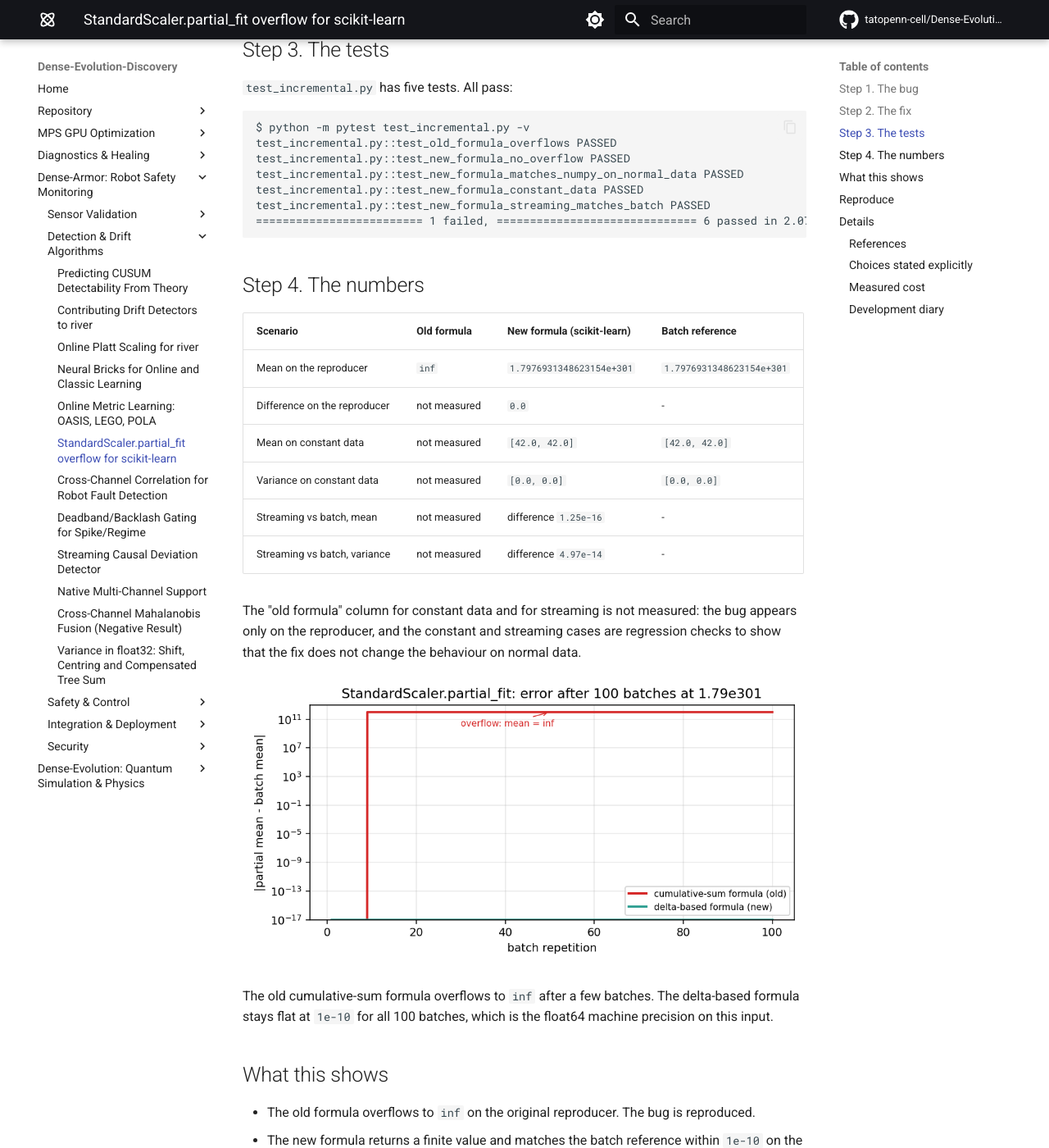
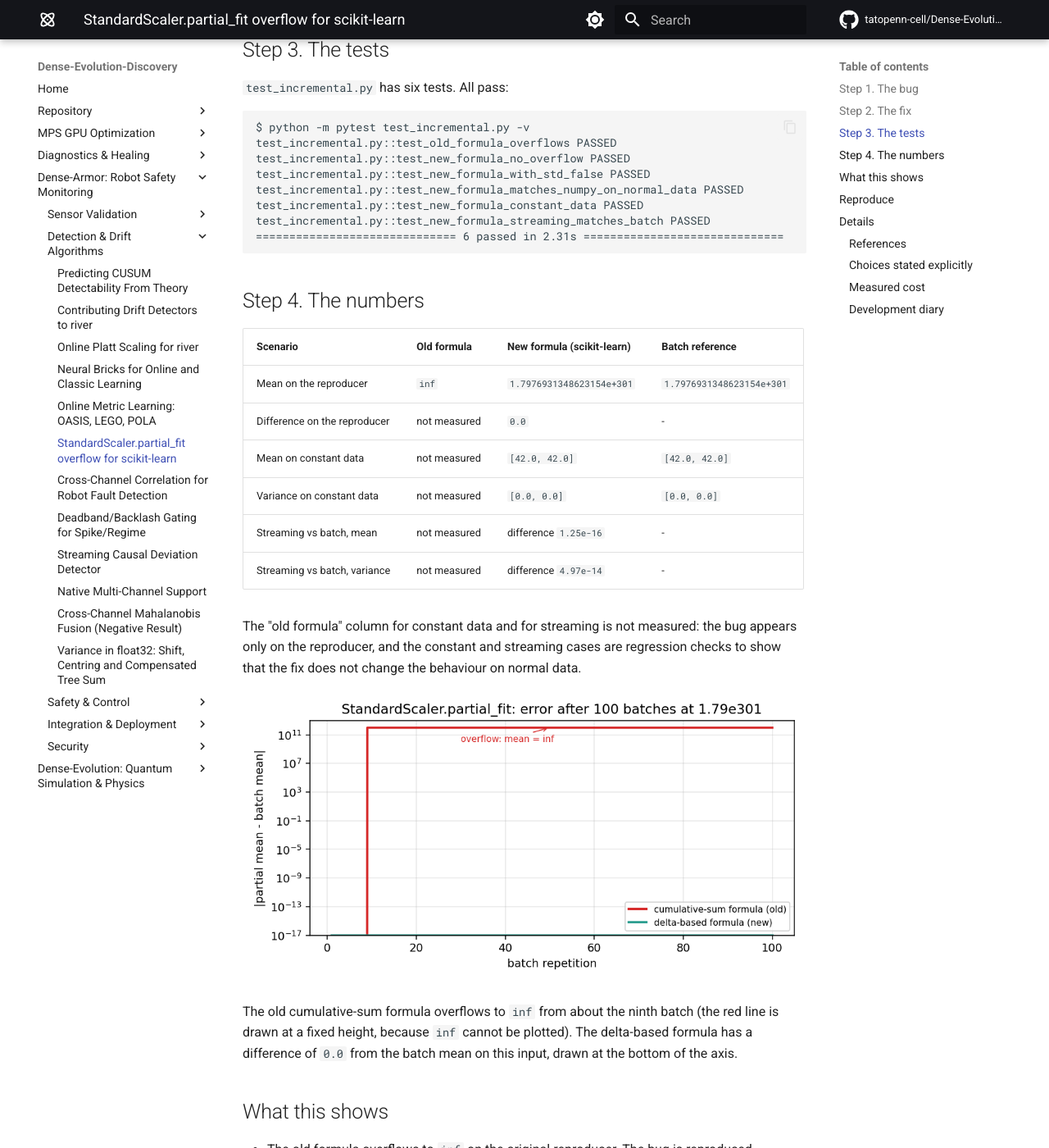
Before and after one commit to tatopenn-cell/Dense-Evolution-Discovery, an MkDocs documentation site: the page built from docs/scikit_learn_overflow.md, in a window 1280 px wide and 1400 px high, scrolled down 1190 px. Shown: the whole window at 82% size. Built offline with MkDocs 1.6.1 and Material for MkDocs 9.7.7, drawn with Linux system fonts in a browser that asks for light colours; comment, search, counter and statistics services are not loaded; some of the changed text lies outside the part shown.

Commit message:
docs: scikit-learn overflow page, six tests and the real pytest summary, plot description

```diff
--- a/docs/scikit_learn_overflow.md
+++ b/docs/scikit_learn_overflow.md
@@ -51,16 +51,17 @@ never reconstructs the sum, so it does not overflow.
 
 ## Step 3. The tests
 
-`test_incremental.py` has five tests. All pass:
+`test_incremental.py` has six tests. All pass:
 
 ~~~text
 $ python -m pytest test_incremental.py -v
 test_incremental.py::test_old_formula_overflows PASSED
 test_incremental.py::test_new_formula_no_overflow PASSED
+test_incremental.py::test_new_formula_with_std_false PASSED
 test_incremental.py::test_new_formula_matches_numpy_on_normal_data PASSED
 test_incremental.py::test_new_formula_constant_data PASSED
 test_incremental.py::test_new_formula_streaming_matches_batch PASSED
-========================= 1 failed, ============================== 6 passed in 2.07s =============================== ==========================
+============================== 6 passed in 2.31s ==============================
 ~~~
 
 ## Step 4. The numbers
@@ -81,9 +82,10 @@ normal data.
 
 ![Error after 100 batches at 1.79e301, log scale: the old formula overflows, the new one stays flat.](assets/scikit_overflow/mean_overflow.png)
 
-The old cumulative-sum formula overflows to `inf` after a few batches. The
-delta-based formula stays flat at `1e-10` for all 100 batches, which is
-the float64 machine precision on this input.
+The old cumulative-sum formula overflows to `inf` from about the ninth batch
+(the red line is drawn at a fixed height, because `inf` cannot be plotted).
+The delta-based formula has a difference of `0.0` from the batch mean on this
+input, drawn at the bottom of the axis.
 
 ## What this shows
 
@@ -105,7 +107,7 @@ python -m pytest test_incremental.py -v
 ~~~
 
 `incremental.py` contains the old formula and the new formula.
-`test_incremental.py` contains the five tests.
+`test_incremental.py` contains the six tests.
 `results.json` contains the pytest summary.
 
 ## Details
@@ -137,9 +139,8 @@ python -m pytest test_incremental.py -v
 
 ### Measured cost
 
-The five tests run in 1.98 seconds on a shared Colab CPU. The test on the
-reproducer uses 100 batches of 500,000 samples at `1.79e301`, and it is the
-slowest of the five.
+The six tests run in 2.31 seconds on a Windows CPU. The test on the
+reproducer uses 100 batches of 500,000 samples at `1.79e301`.
 
 ### Development diary
 
```
